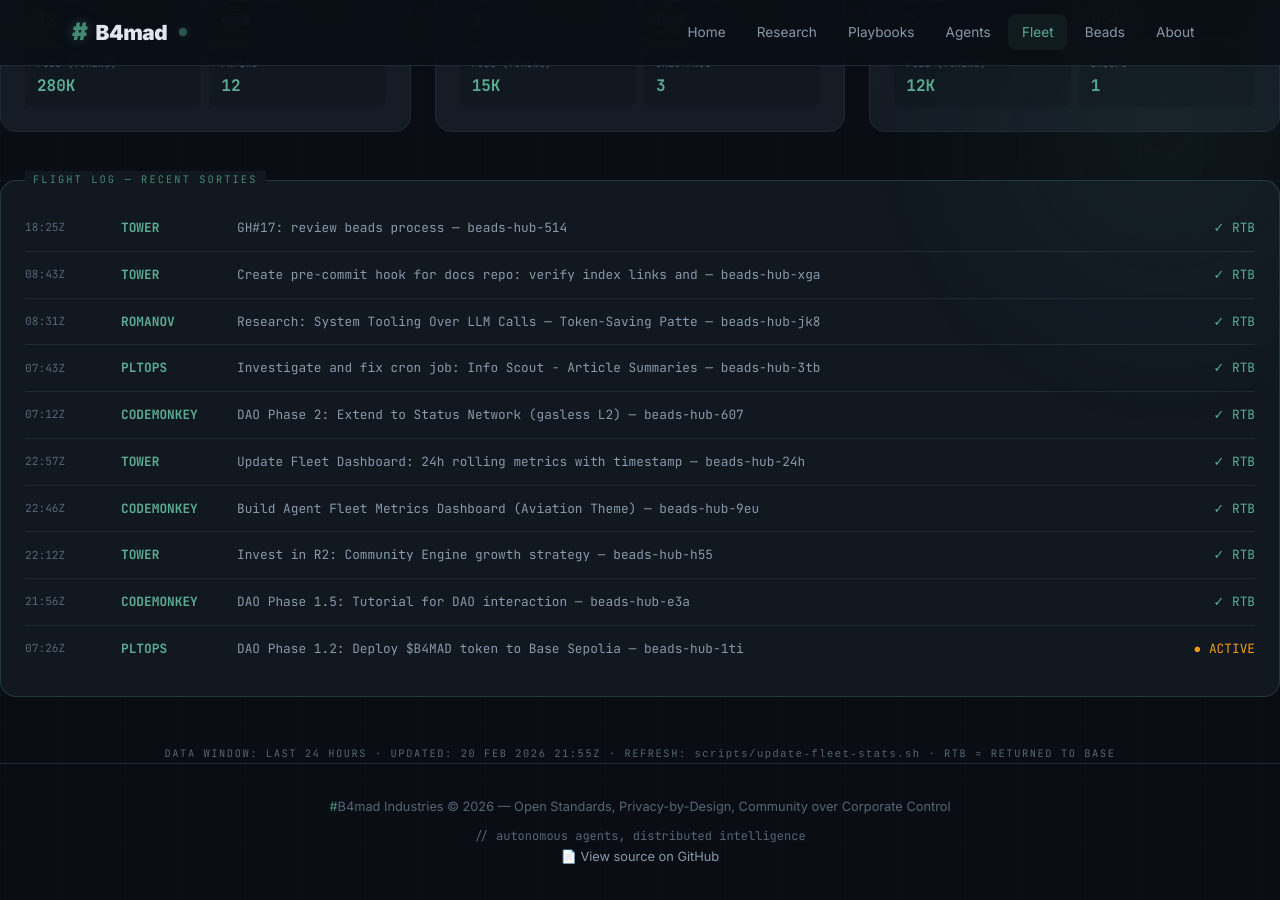
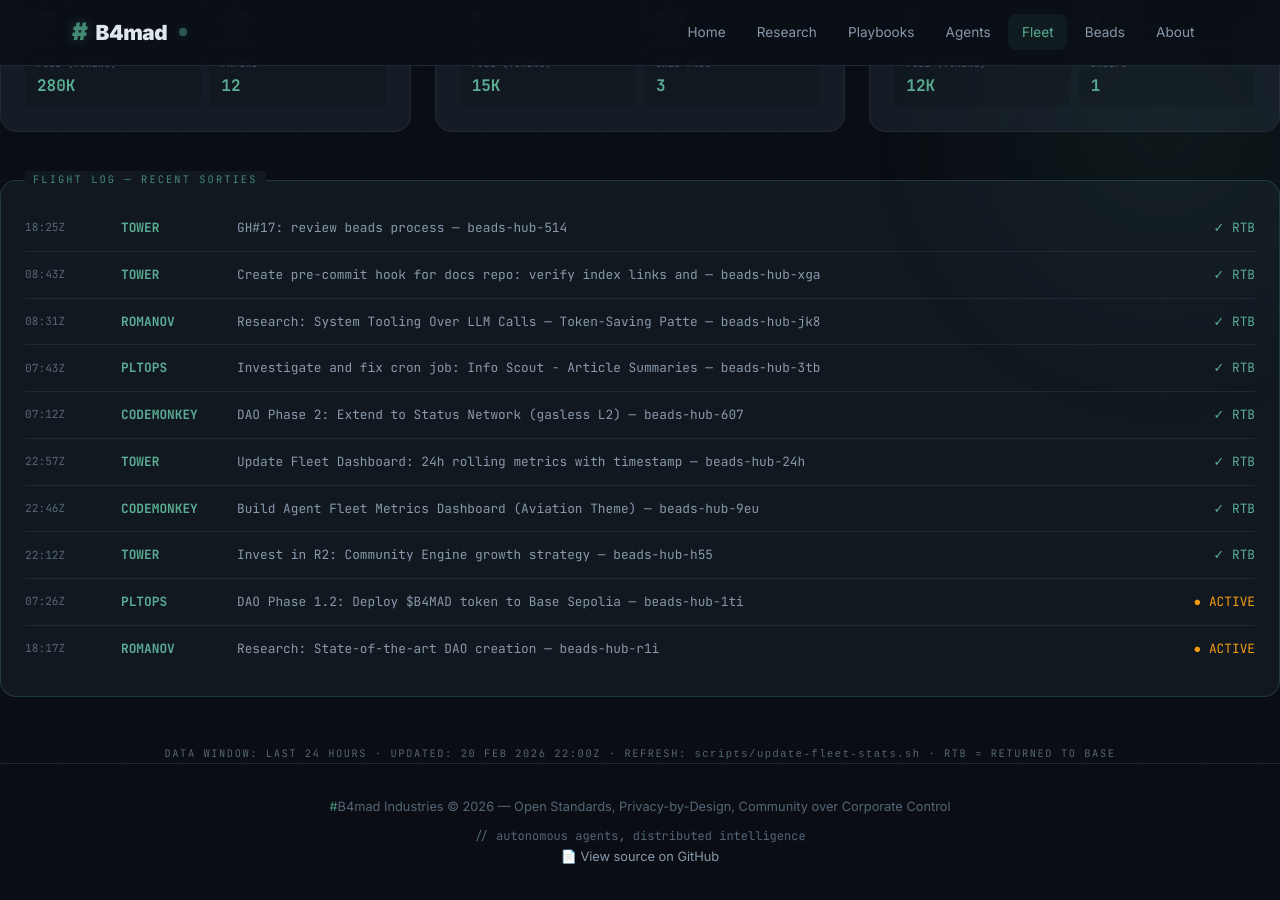
Before and after one commit to brenner-axiom/docs, a Jekyll site: the page built from fleet/index.html, in a window 1280 px wide and 900 px high, scrolled down 847 px. Built offline with Jekyll 4.4.1, drawn with Linux system fonts in a browser that asks for light colours.

Commit message:
fleet: auto-update dashboard stats 2026-02-20T22:00Z

```diff
--- a/fleet/index.html
+++ b/fleet/index.html
@@ -557,21 +557,21 @@ description: "#B4mad Agent Fleet metrics dashboard with aviation theme"
     <span class="log-status"><span class="complete">✓ RTB</span></span>
   </div>
   <div class="log-entry">
-    <span class="log-time">21:56Z</span>
-    <span class="log-callsign">CODEMONKEY</span>
-    <span class="log-mission">DAO Phase 1.5: Tutorial for DAO interaction — beads-hub-e3a</span>
-    <span class="log-status"><span class="complete">✓ RTB</span></span>
-  </div>
-  <div class="log-entry">
     <span class="log-time">07:26Z</span>
     <span class="log-callsign">PLTOPS</span>
     <span class="log-mission">DAO Phase 1.2: Deploy $B4MAD token to Base Sepolia — beads-hub-1ti</span>
+    <span class="log-status"><span class="active">● ACTIVE</span></span>
+  </div>
+  <div class="log-entry">
+    <span class="log-time">18:17Z</span>
+    <span class="log-callsign">ROMANOV</span>
+    <span class="log-mission">Research: State-of-the-art DAO creation — beads-hub-r1i</span>
     <span class="log-status"><span class="active">● ACTIVE</span></span>
   </div>
 </div>
 
 <div style="text-align: center; margin-top: 2rem;">
   <p style="font-family: 'JetBrains Mono', monospace; font-size: 0.65rem; color: var(--text-muted); letter-spacing: 0.15em;">
-    DATA WINDOW: LAST 24 HOURS · UPDATED: 20 FEB 2026 21:55Z ·                                                                                                                                                                              REFRESH: <code>scripts/update-fleet-stats.sh</code> · RTB = RETURNED TO BASE
+    DATA WINDOW: LAST 24 HOURS · UPDATED: 20 FEB 2026 22:00Z ·                                                                                                                                                                               REFRESH: <code>scripts/update-fleet-stats.sh</code> · RTB = RETURNED TO BASE
   </p>
 </div>
```
